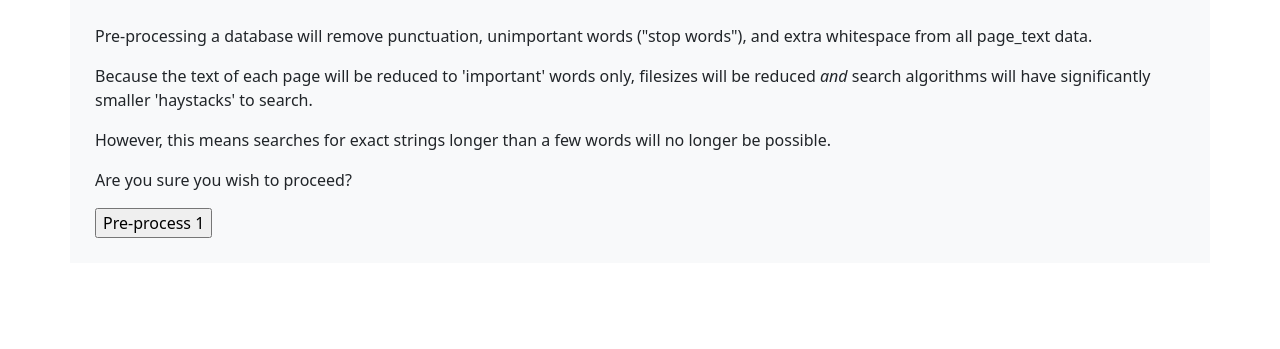
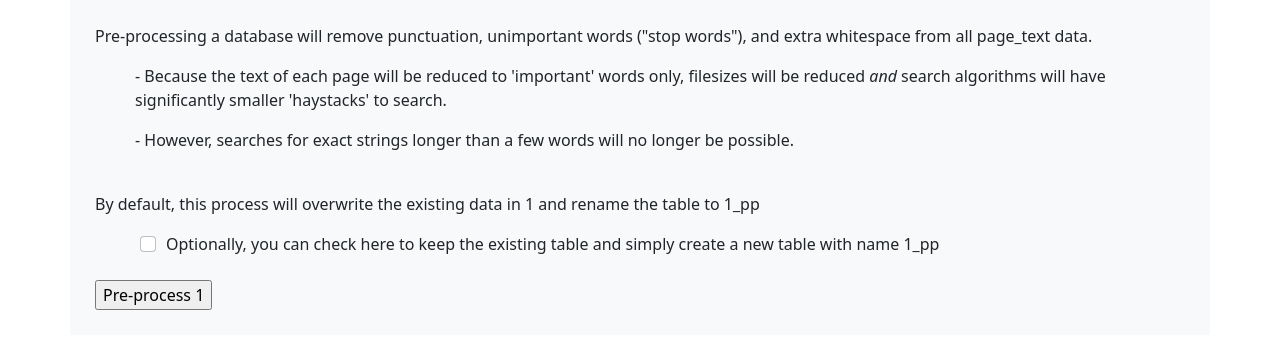
Before and after one commit to ZachFleck42/Website-Search-Engine, a Django app: page /manage-database/1/pre-process/ in a window 1280 px wide. Shown: the part 50-399 px from the top of the page. Run offline with Django 4.2, Linux system fonts and the light colour scheme; some libraries are stand-ins or nearby versions.

Commit message:
Refines everything about pre-processing a database

```diff
--- a/src/database_utils.py
+++ b/src/database_utils.py
@@ -79,6 +79,22 @@ def changeTableName(tableName, newName):
     databaseCursor = databaseConnection.cursor()
 
     query = sql.SQL("ALTER TABLE {old} RENAME TO {new}").format(
+        old = sql.Identifier(tableName),
+        new = sql.Identifier(newName))
+    databaseCursor.execute(query)
+
+    databaseConnection.commit()
+    databaseConnection.close()
+
+
+def copyTable(tableName, newName):
+    '''
+    Creates a copy of {tableName} with name {newName}
+    '''
+    databaseConnection = psycopg2.connect(**databaseConnectionParamaters)
+    databaseCursor = databaseConnection.cursor()
+
+    query = sql.SQL("CREATE TABLE {new} AS SELECT * FROM {old}").format(
         old = sql.Identifier(tableName),
         new = sql.Identifier(newName))
     databaseCursor.execute(query)
--- a/website/templates/manage-database.html
+++ b/website/templates/manage-database.html
@@ -3,6 +3,7 @@
 {% block content %}
 <br>
 <p>View, edit, or delete websites in the database.</p>
+<p>A "_pp" suffix indicates the page_text of the table has been pre-processed</p>
 <table class="table table-bordered table-striped">
     <thead>
         <tr>
@@ -13,7 +14,7 @@
         </tr>
     </thead>
     <tbody>
-        {% for table, websiteName in tableData %}
+        {% for table in tableData %}
         <tr>
             <td>{{forloop.counter}}</td>
             <td>{{table.0}}</td>
--- a/website/templates/manage-table.html
+++ b/website/templates/manage-table.html
@@ -2,8 +2,8 @@
 {% block title %}Manage database{% endblock %}
 {% block content %}
 <br>
-<p>View or delete pages in {{website}}'s database table.</p>
-<p>Click on a page title to visit its URL.</p>
+<p>View or delete pages in table: {{table}}</p>
+<p>Click <a href="{{website}}">here</a> to visit the website's main page, or click on a page title below to visit a specific page.</p>
 <table class="table table-bordered table-striped">
     <thead>
         <tr>
--- a/website/templates/pre-process.html
+++ b/website/templates/pre-process.html
@@ -3,11 +3,15 @@
 {% block content %}
 <br>
 <p>Pre-processing a database will remove punctuation, unimportant words ("stop words"), and extra whitespace from all page_text data.</p>
-<p>Because the text of each page will be reduced to 'important' words only, filesizes will be reduced <i>and</i> search algorithms will have significantly smaller 'haystacks' to search.</p>
-<p>However, this means searches for exact strings longer than a few words will no longer be possible.</p>
-<p>Are you sure you wish to proceed?</p>
+<p class="tab"> - Because the text of each page will be reduced to 'important' words only, filesizes will be reduced <i>and</i> search algorithms will have significantly smaller 'haystacks' to search.</p>
+<p class="tab"> - However, searches for exact strings longer than a few words will no longer be possible.</p>
+<br>
+<p>By default, this process will overwrite the existing data in {{table}} and rename the table to {{table}}_pp</p>
 <form method="post">
     {% csrf_token %}
+    <input class="form-check-input" type="checkbox" name="input_newtable" value="input_newtable" id="flexCheckDefault" style="margin-left: 45px; margin-right: 10px;">Optionally, you can check here to keep the existing table and simply create a new table with name {{table}}_pp
+    <br>
+    <br>
     <input type="submit" value="Pre-process {{table}}">
 </form>
 <br>
--- a/website/views.py
+++ b/website/views.py
@@ -38,9 +38,16 @@ def search(request):
     renderArguments['activeTab'] = "/search"
 
     # Get available websites to search from the database
-    renderArguments['searchableWebsites'] = []
+    websiteNames = []
+    tableNames = []
     for table in database.getAllTables():
-        renderArguments['searchableWebsites'].append(table[0].replace('_', '.'))
+        tableNames.append(table[0])
+        if table[0].endswith("_pp"):
+            websiteNames.append((table[0][:-3]).replace('_', '.') + " (pre-processed)")
+        else:
+            websiteNames.append(table[0].replace('_', '.'))
+
+    renderArguments['searchableWebsites'] = zip(websiteNames, tableNames)
 
     # Define search method and amount of results options
     renderArguments['searchMethods'] = (
@@ -53,11 +60,11 @@ def search(request):
 
     if request.method == "POST":
         # Check if the 'website to search' field was filled in
-        renderArguments['searchWebsite'] = request.POST.get('input_website')
-        if not renderArguments['searchWebsite']:
+        renderArguments['searchTable'] = request.POST.get('input_website')
+        renderArguments['searchWebsite'] = websiteNames[tableNames.index(renderArguments['searchTable'])]
+        if not renderArguments['searchTable']:
             renderArguments['noWebsite'] = True
             return render(request, 'search.html', renderArguments)
-        renderArguments['searchTable'] = renderArguments['searchWebsite'].replace('.', '_')
 
         # Check if the 'search term' field was filled in properly
         renderArguments['searchTerm'] = request.POST.get('input_search')
@@ -98,15 +105,7 @@ def search(request):
 def manageDatabase(request):
     renderArguments = {}
     renderArguments['activeTab'] = "/manage-database"
-
-    # Replace underscores with periods to better represent 'website' instead of 'table'
-    websiteNames = []
-    tableData = database.getAllTables()
-    for table in tableData:
-        websiteNames.append((table[0]).replace('_', '.'))
-
-    # Zip the website names with the table data for easy Jinja iteration in page template
-    renderArguments['tableData'] = zip(tableData, websiteNames)
+    renderArguments['tableData'] = database.getAllTables()
 
     return render(request, 'manage-database.html', renderArguments)
 
@@ -115,7 +114,7 @@ def manageTable(request, table):
     renderArguments = {}
     renderArguments['activeTab'] = "/manage-database"
     renderArguments['table'] = table
-    renderArguments['website'] = table.replace('_', '.')
+    renderArguments['website'] = "https://" + table.replace('_', '.')
 
     websiteData = database.fetchAllData(table)
     websiteData.sort(key=lambda x: x[1])
@@ -172,7 +171,15 @@ def processTable(request, table):
     renderArguments['table'] = table
 
     if request.method == "POST":
-        database.preProcessTable(table)
+        checked = request.POST.get('input_newtable')
+        newtable = table + "_pp"
+        if checked:     # If the user checked the "make a new table" option, create a new table
+            database.copyTable(table, newtable)
+            database.preProcessTable(newtable)
+        else:           # Otherwise, overwrite existing data
+            database.preProcessTable(table)
+            database.changeTableName(table, newtable)
+
         return redirect('/manage-database')
 
     return render(request, 'pre-process.html', renderArguments)
```
Also changed, not shown: src/crawler.py (+6 -6 lines), website/templates/search.html (+5 -5 lines).
